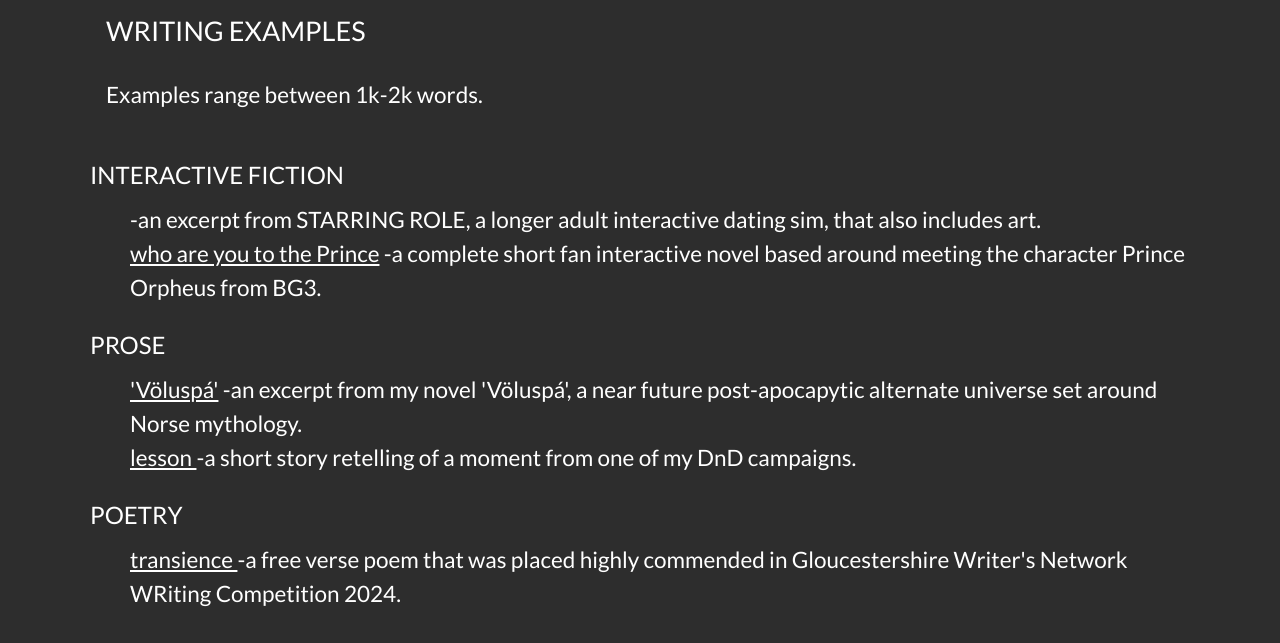
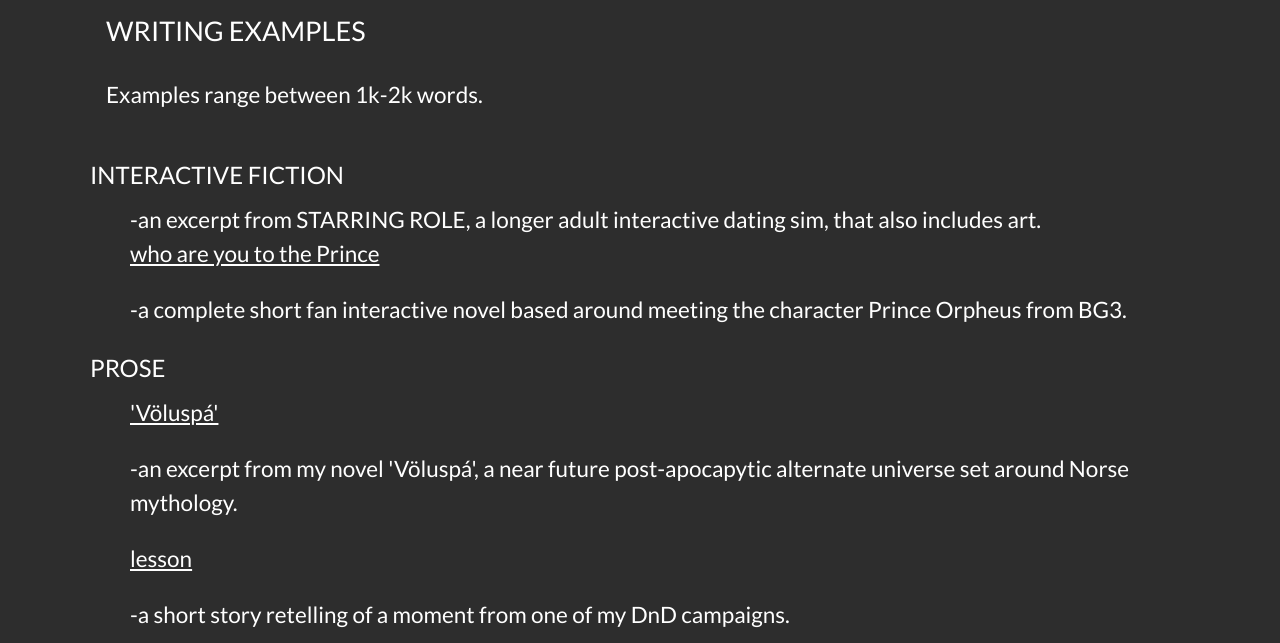
Before and after one commit to Desdimonda/portfolio, a plain HTML site: page index.html in a window 1280 px wide. Shown: the part 157-800 px from the top of the page. Drawn offline with nearby package versions, Linux system fonts and the light colour scheme.

Commit message:
Update index.html

```diff
--- a/index.html
+++ b/index.html
@@ -45,22 +45,22 @@ body {
 <h3><dt> INTERACTIVE FICTION</dt></h3>
 <dd> -an excerpt from STARRING ROLE, a longer adult interactive dating sim, that also includes art.</dd>
 <dd> <a href="https://desdimonda.github.io/orpheus/">who are you to the Prince</a>
-  -a complete short fan interactive novel based around meeting the character Prince Orpheus from BG3.</dd>
+  <p>-a complete short fan interactive novel based around meeting the character Prince Orpheus from BG3.</dd>
 </dl>
 
 <dl>
 <h3><dt> PROSE</dt></h3>
 <dd> <a href="https://desdimonda.github.io/voluspa/">'Völuspá'</a>
-  -an excerpt from my novel 'Völuspá', a near future post-apocapytic alternate universe set around Norse mythology.</dd>
+  <p>-an excerpt from my novel 'Völuspá', a near future post-apocapytic alternate universe set around Norse mythology.</dd>
 <dd> <a href="https://desdimonda.github.io/dndexcerpt/"> lesson </a>
-  -a short story retelling of a moment from one of my DnD campaigns.</dd>
+  <p>-a short story retelling of a moment from one of my DnD campaigns.</dd>
 </dl>
 
 
 <dl>
 <h3><dt> POETRY</dt></h3>
 <dd> <a href="https://desdimonda.github.io/poem/"> transience </a>
-  -a free verse poem that was placed highly commended in Gloucestershire Writer's Network WRiting Competition 2024. </dd>
+  <p>-a free verse poem that was placed highly commended in Gloucestershire Writer's Network WRiting Competition 2024. </dd>
 </dl>
 
 
```
